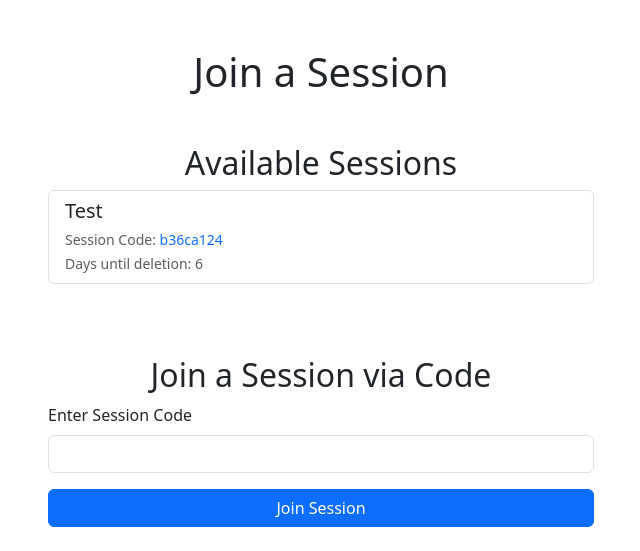
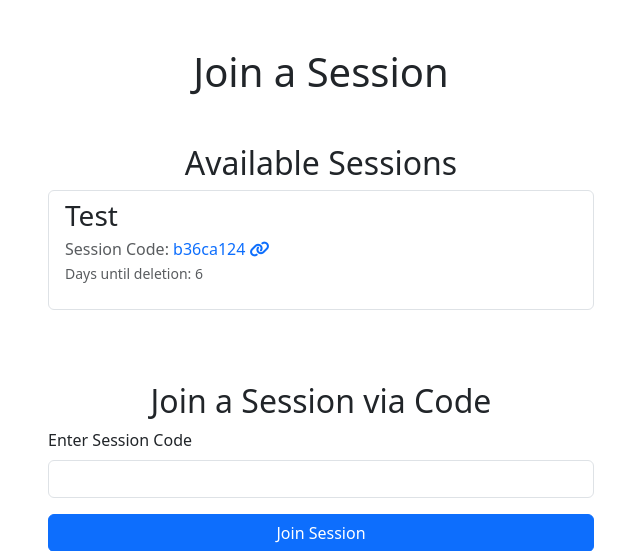
Before and after one commit to admiralorbiter/EngageKC, a Django app: page /join-session/ in a window 1280 px wide. Shown: the part 42-593 px from the top of the page, without its empty margins (319-959 px from the left). Run offline with Django 5.2, Linux system fonts and the light colour scheme; data comes from the database, SQL or seed files in the repository; parts of the project's set-up code (start-up, migrations or seed data) failed here and were passed over; some libraries are stand-ins or nearby versions.

Commit message:
ui updates

```diff
--- a/video_app/templates/video_app/join_session.html
+++ b/video_app/templates/video_app/join_session.html
@@ -5,6 +5,7 @@
     <meta charset="UTF-8">
     <title>Join Session</title>
     <link href="https://cdn.jsdelivr.net/npm/bootstrap@5.3.2/dist/css/bootstrap.min.css" rel="stylesheet">
+    <script src="https://kit.fontawesome.com/e0a2833fbd.js" crossorigin="anonymous"></script>
     <style>
         .session-code {
             font-size: 1.2rem;
@@ -30,9 +31,9 @@
                         <li class="list-group-item">
                             <div class="d-flex justify-content-between align-items-center">
                                 <div>
-                                    <h5 class="mb-1">{{ session.name }}</h5>
+                                    <h3 class="mb-1">{{ session.name }}</h3>
                                     <p class="mb-1">{{ session.description }}</p>
-                                    <small class="text-muted">Session Code: <a href="{% url 'session_detail' session.pk %}" class="session-link">{{ session.session_code }}</a></small>
+                                    <p class="text-muted">Session Code: <a href="{% url 'session_detail' session.pk %}" class="session-link">{{ session.session_code }} <i class="fa-solid fa-link"></i></a></small>
                                     <br>
                                     <small class="text-muted">Days until deletion: {{ session.days_until_deletion }}</small>
                                 </div>
```
Also changed, not shown: video_app/templates/video_app/post_detail.html (+7 -0 lines).
